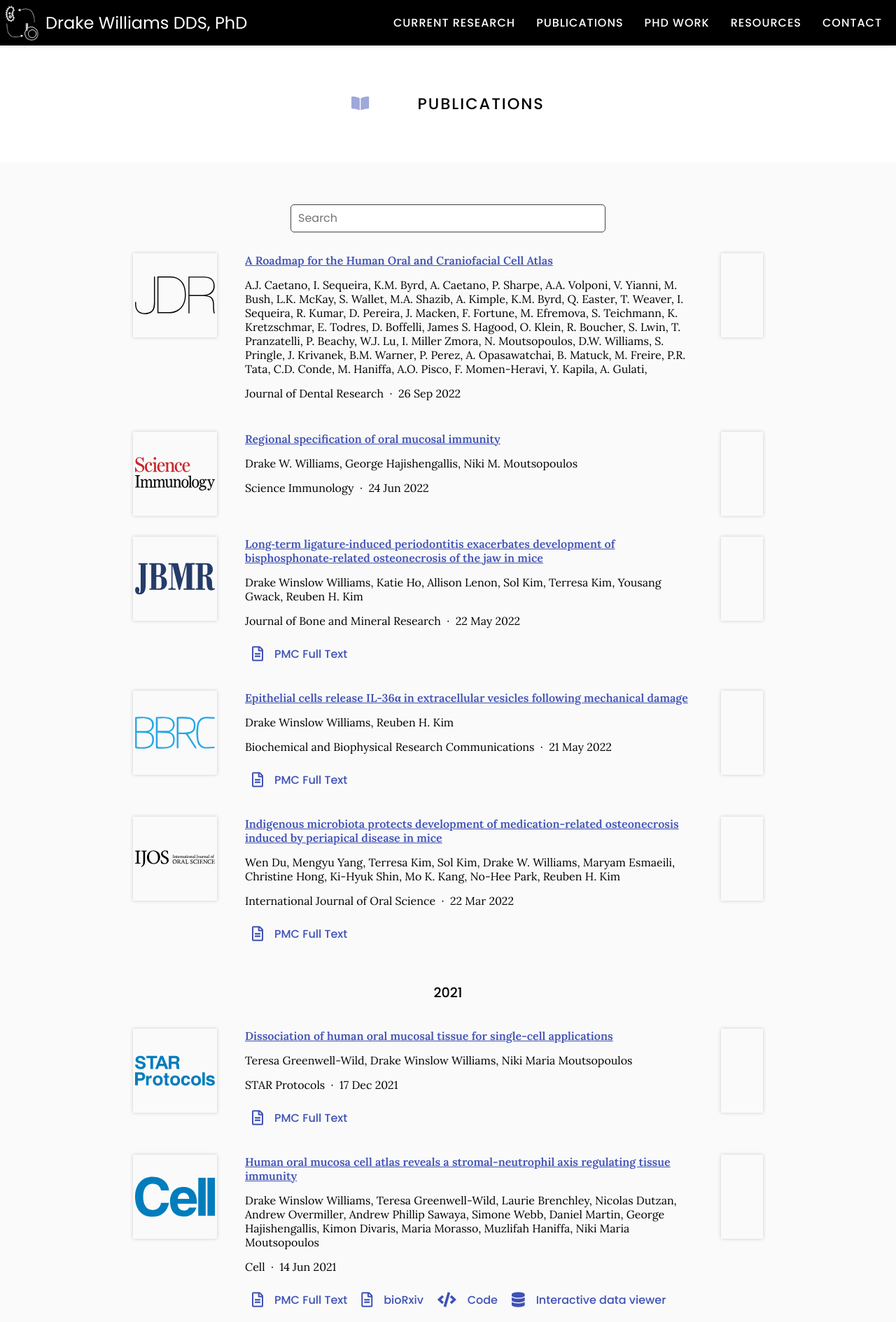
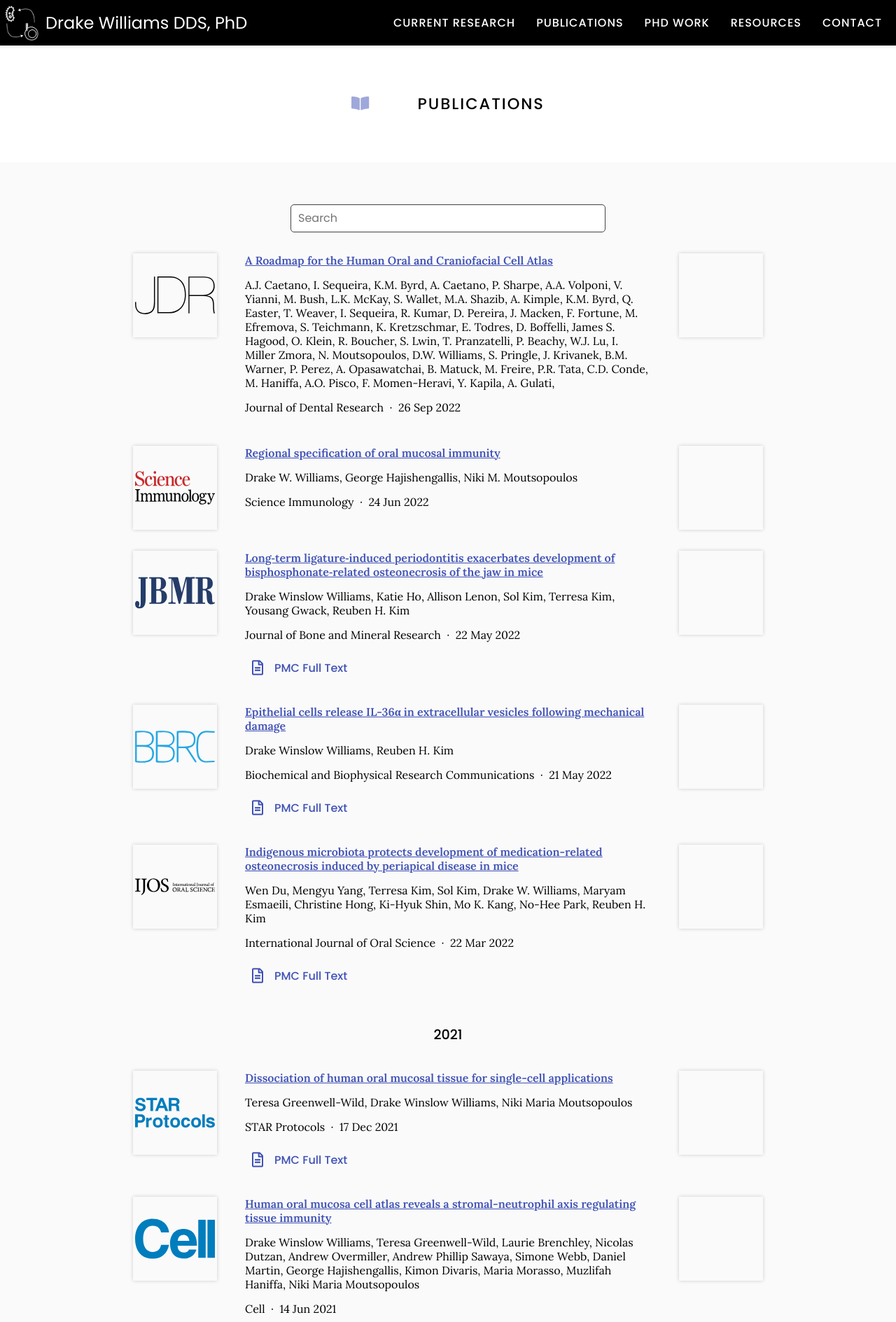
Before and after one commit to williamsdrake/williamsdrake.github.io, a Jekyll site: the page built from publications/index.md, in a window 1280 px wide. Shown: the top 1889 px of the page at 70% size. Built offline with Jekyll 4.4.1, drawn with Linux system fonts in a browser that asks for light colours; nearby versions of some CDN libraries; comment, search, counter and statistics services are not loaded.

Commit message:
Update citation.scss

```diff
--- a/css/citation.scss
+++ b/css/citation.scss
@@ -63,7 +63,7 @@
     }
   }
 .citation_badge {
-    width: 60px;
+    width: 120px;
     height: 120px;
     max-width: 100%;
     margin-left: 40px;
```
